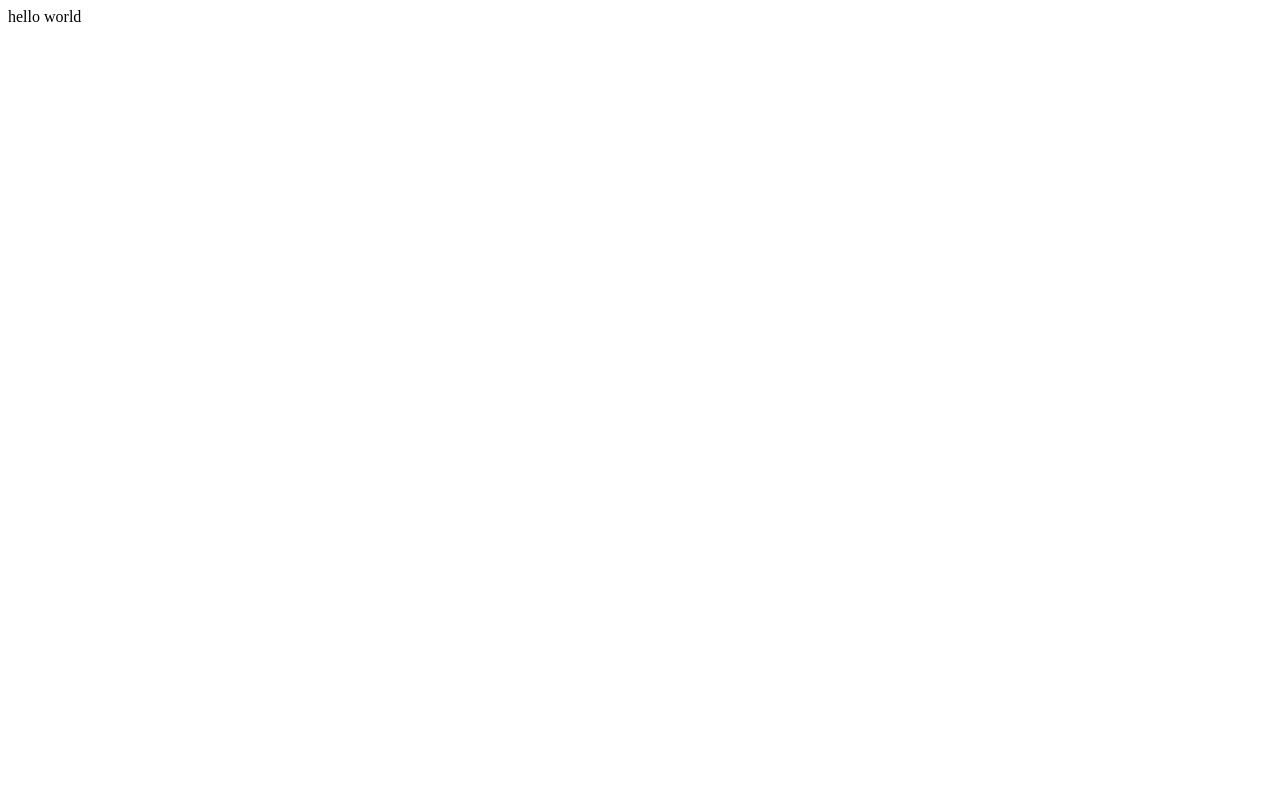
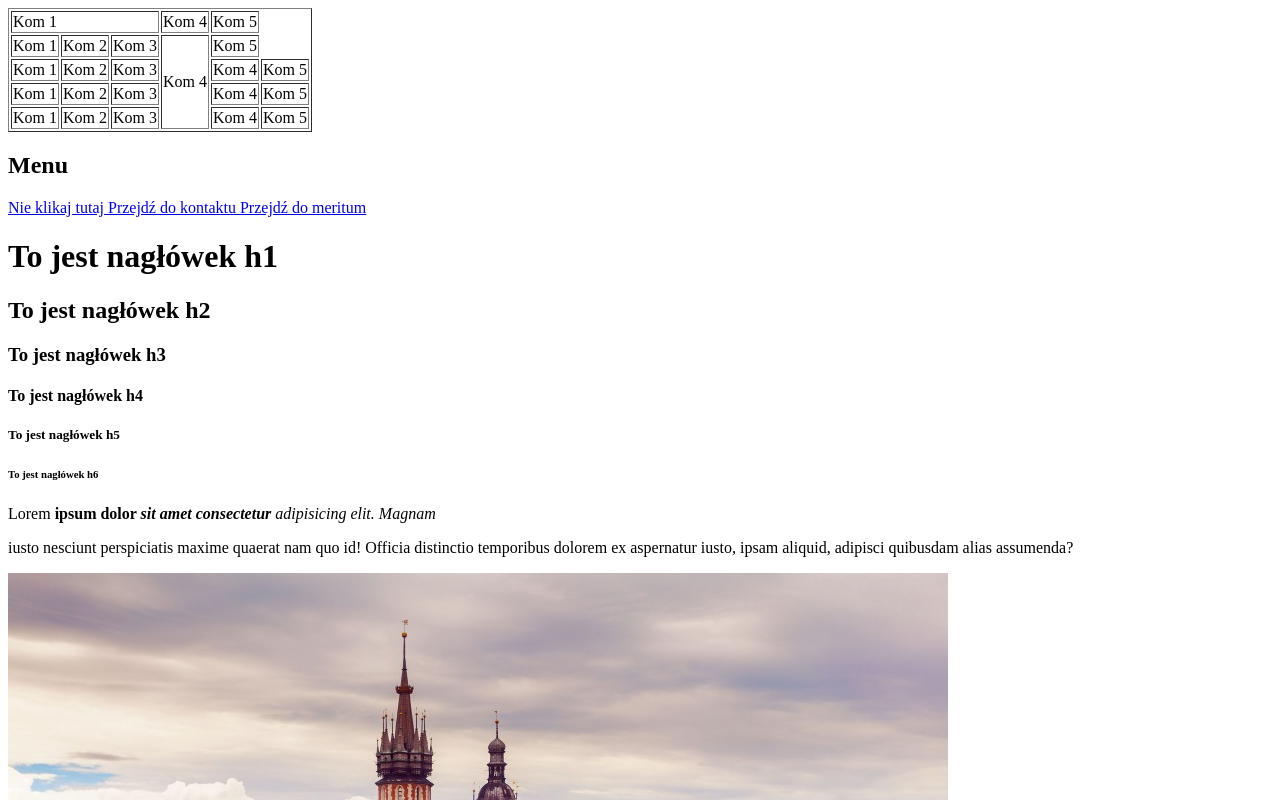
Before and after one commit to cesarzmichal/strona_rysiek, a plain HTML site: page index.html in a window 1280 px wide. Shown: the top 800 px of the page. Drawn offline with Linux system fonts and the light colour scheme.

Commit message:
koniec dnia 2

```diff
--- a/index.html
+++ b/index.html
@@ -1,11 +1,88 @@
 <!DOCTYPE html>
 <html lang="en">
+
 <head>
     <meta charset="UTF-8">
     <meta name="viewport" content="width=device-width, initial-scale=1.0">
     <title>Document</title>
 </head>
+
 <body>
-    hello world
+    <!-- table>(tr>td{Kom $}*5)*5 -->
+    <table border="1">
+        <tr>
+            <td colspan="3">Kom 1</td>
+            <td>Kom 4</td>
+            <td>Kom 5</td>
+        </tr>
+        <tr>
+            <td>Kom 1</td>
+            <td>Kom 2</td>
+            <td>Kom 3</td>
+            <td rowspan="4">Kom 4</td>
+            <td>Kom 5</td>
+        </tr>
+        <tr>
+            <td>Kom 1</td>
+            <td>Kom 2</td>
+            <td>Kom 3</td>
+            <td>Kom 4</td>
+            <td>Kom 5</td>
+        </tr>
+        <tr>
+            <td>Kom 1</td>
+            <td>Kom 2</td>
+            <td>Kom 3</td>
+            <td>Kom 4</td>
+            <td>Kom 5</td>
+        </tr>
+        <tr>
+            <td>Kom 1</td>
+            <td>Kom 2</td>
+            <td>Kom 3</td>
+            <td>Kom 4</td>
+            <td>Kom 5</td>
+        </tr>
+    </table>
+
+    <h2>Menu</h2>
+    <a href="https://youtube.com" target="_blank">Nie klikaj tutaj  </a>
+    <a href="podstrony/kontakt.html">Przejdź do kontaktu  </a>
+    <a href="#grats">Przejdź do meritum</a>
+
+    <!-- h${To jest nagłówek h$}*6 -->
+    <h1>To jest nagłówek h1</h1>
+    <h2>To jest nagłówek h2</h2>
+    <h3>To jest nagłówek h3</h3>
+    <h4>To jest nagłówek h4</h4>
+    <h5>To jest nagłówek h5</h5>
+    <h6>To jest nagłówek h6</h6>
+
+    <p>
+        Lorem <b>ipsum dolor <i>sit amet consectetur</i></b><i> adipisicing elit. Magnam </i>
+    </p>
+    <p>
+        iusto nesciunt perspiciatis maxime quaerat nam quo id! Officia distinctio temporibus dolorem ex aspernatur
+        iusto, ipsam aliquid, adipisci quibusdam alias assumenda?
+    </p>
+    <img src="krakow.jpg" alt="kraków">
+    <ol>
+        <li>Wiosna
+            <ul>
+                <li>marzec</li>
+                <li>kwiecień</li>
+                <li>maj</li>
+            </ul>
+        </li>
+        <li>Lato</li>
+        <li>Jesień</li>
+        <li>Zima</li>
+    </ol>
+    <a href="https://google.com">Przejdź do google</a>
+    <h2 id="grats">Gratisy</h2>
+    <p>
+        Lorem ipsum dolor sit amet consectetur adipisicing elit. Labore ducimus adipisci et nemo nesciunt vero perferendis porro officiis pariatur quas libero, blanditiis fugiat iste error ratione rerum asperiores. Dolorem, suscipit.
+    </p>
 </body>
+
 </html>
```
Also changed, not shown: podstrony/kontakt.html (added, +16 -0 lines), krakow.jpg (added).
